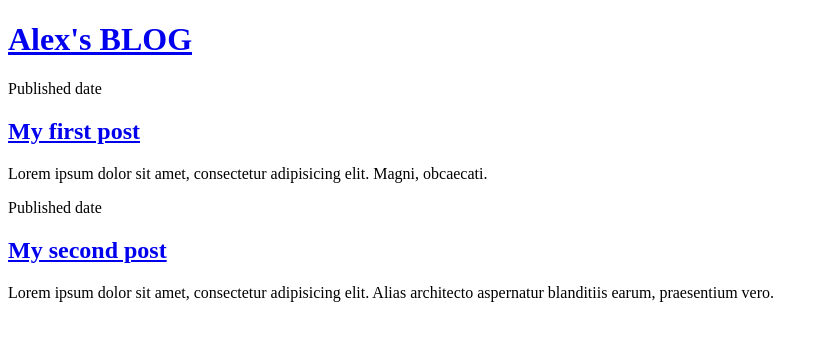
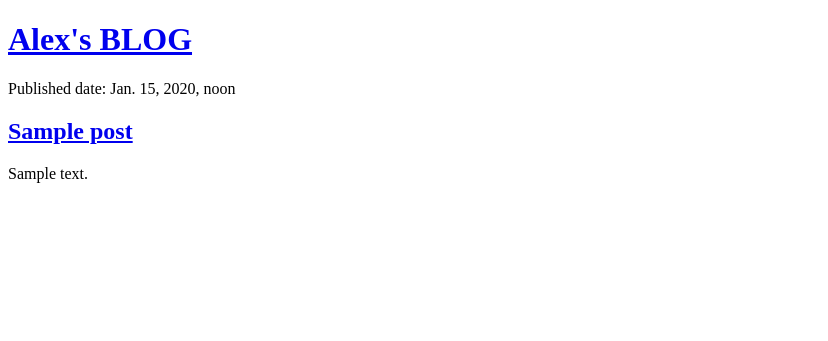
Before and after one commit to alexandr-dovhyi/my-first-blog, a Django app: page / in a window 1280 px wide. Shown: the top 341 px of the page, without its empty margins (0-828 px from the left). Run offline with Django 4.2, Linux system fonts and the light colour scheme; tables that the repository leaves empty hold one stand-in row (values such as "Sample post").

Commit message:
Modified templates to display posts from database.

```diff
--- a/blog/templates/blog/post_list.html
+++ b/blog/templates/blog/post_list.html
@@ -9,16 +9,23 @@
 </head>
 <body>
     <div><h1><a href="#">Alex's BLOG</a></h1></div>
-    <div>
-        <p>Published date</p>
-        <h2><a href="#">My first post</a></h2>
-        <p>Lorem ipsum dolor sit amet, consectetur adipisicing elit. Magni, obcaecati.</p>
-    </div>
-    <div>
-        <p>Published date</p>
-        <h2><a href="#">My second post</a></h2>
-        <p>Lorem ipsum dolor sit amet, consectetur adipisicing elit. Alias architecto aspernatur blanditiis earum, praesentium vero.</p>
-    </div>
+    {% for po in posts%}
+        <div>
+            <p>Published date: {{ po.published_data }}</p>
+            <h2><a href="#">{{ po.title }}</a></h2>
+            <p> {{ po.text | linebreaksbr }}</p>
+        </div>
+    {% endfor %}
+<!--    <div>-->
+<!--        <p>Published date</p>-->
+<!--        <h2><a href="#">My first post</a></h2>-->
+<!--        <p>Lorem ipsum dolor sit amet, consectetur adipisicing elit. Magni, obcaecati.</p>-->
+<!--    </div>-->
+<!--    <div>-->
+<!--        <p>Published date</p>-->
+<!--        <h2><a href="#">My second post</a></h2>-->
+<!--        <p>Lorem ipsum dolor sit amet, consectetur adipisicing elit. Alias architecto aspernatur blanditiis earum, praesentium vero.</p>-->
+<!--    </div>-->
 
 </body>
 </html>
--- a/blog/views.py
+++ b/blog/views.py
@@ -1,7 +1,9 @@
 from django.shortcuts import render
-
+from .models import Post
+from django.utils import timezone
 
 # Create your views here.
 
 def post_list(request):
-    return render(request, 'blog/post_list.html', {})
+    posts = Post.objects.filter(published_data__lte=timezone.now()).order_by('published_data')
+    return render(request, 'blog/post_list.html', {'posts': posts})
```
